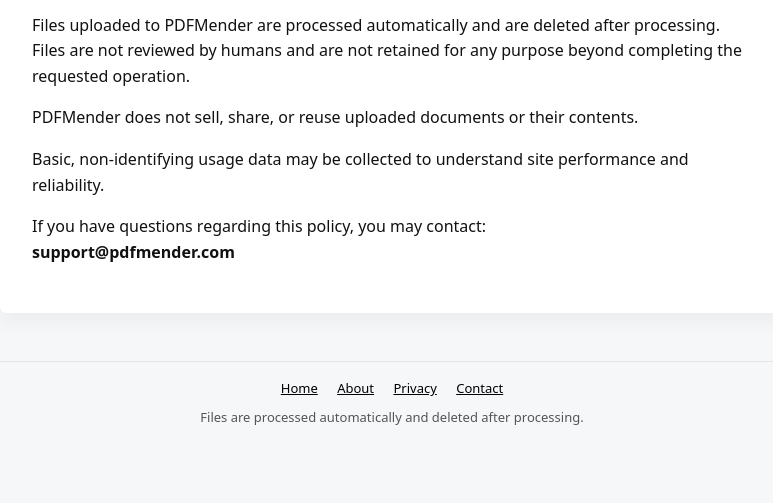
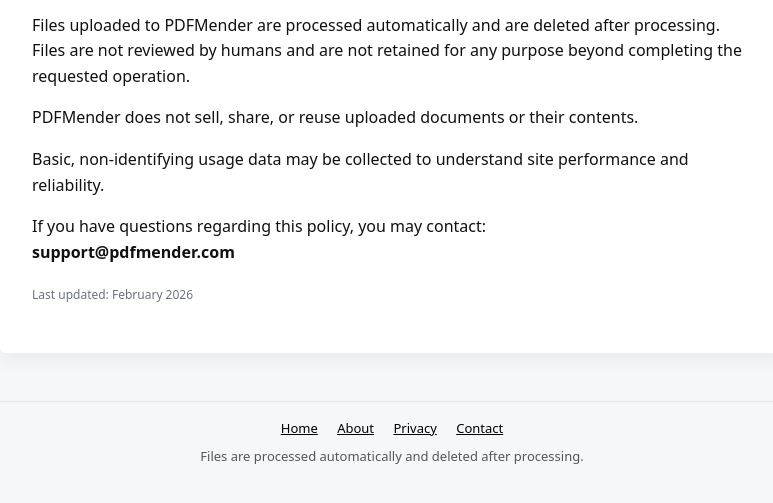
Before and after one commit to childressm757-hash/PDFMender, a website: page public/privacy.html in a window 1280 px wide. Shown: the part 189-692 px from the top of the page, without its empty margins (248-1021 px from the left). Drawn offline with Linux system fonts and the light colour scheme.

Commit message:
Update privacy.html

```diff
--- a/public/privacy.html
+++ b/public/privacy.html
@@ -67,6 +67,12 @@
   font-size: 12px;
   color: #6b7280;
   }
+    .policy-updated {
+  margin-top: 20px;
+  font-size: 12px;
+  color: #6b7280;
+  }
+
   </style>
 </head>
 <body>
@@ -100,6 +106,7 @@
       <br />
       <strong>support@pdfmender.com</strong>
     </p>
+    <p class="policy-updated">Last updated: February 2026</p>
   </div>
 <footer style="
   margin-top: 48px;
```
